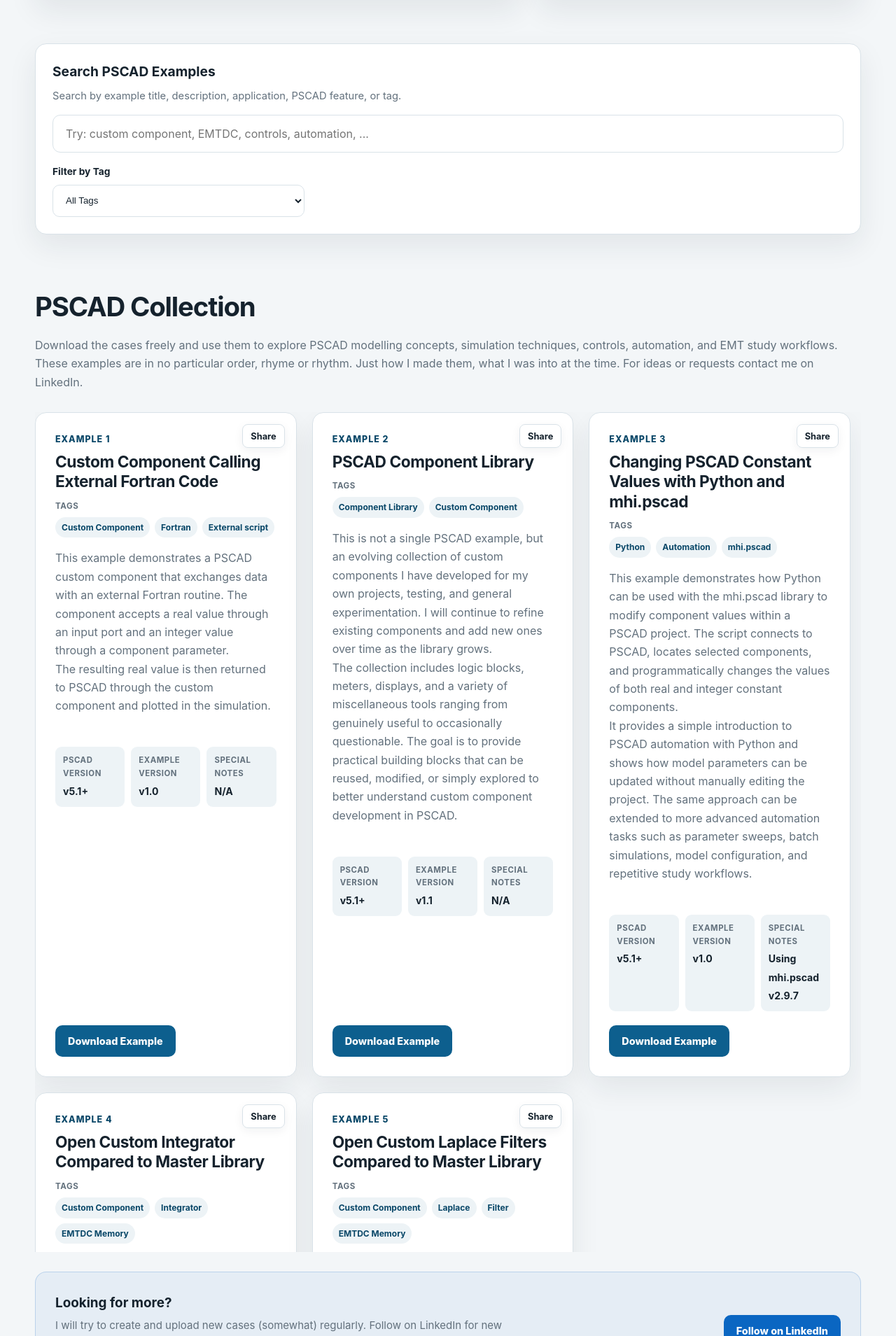
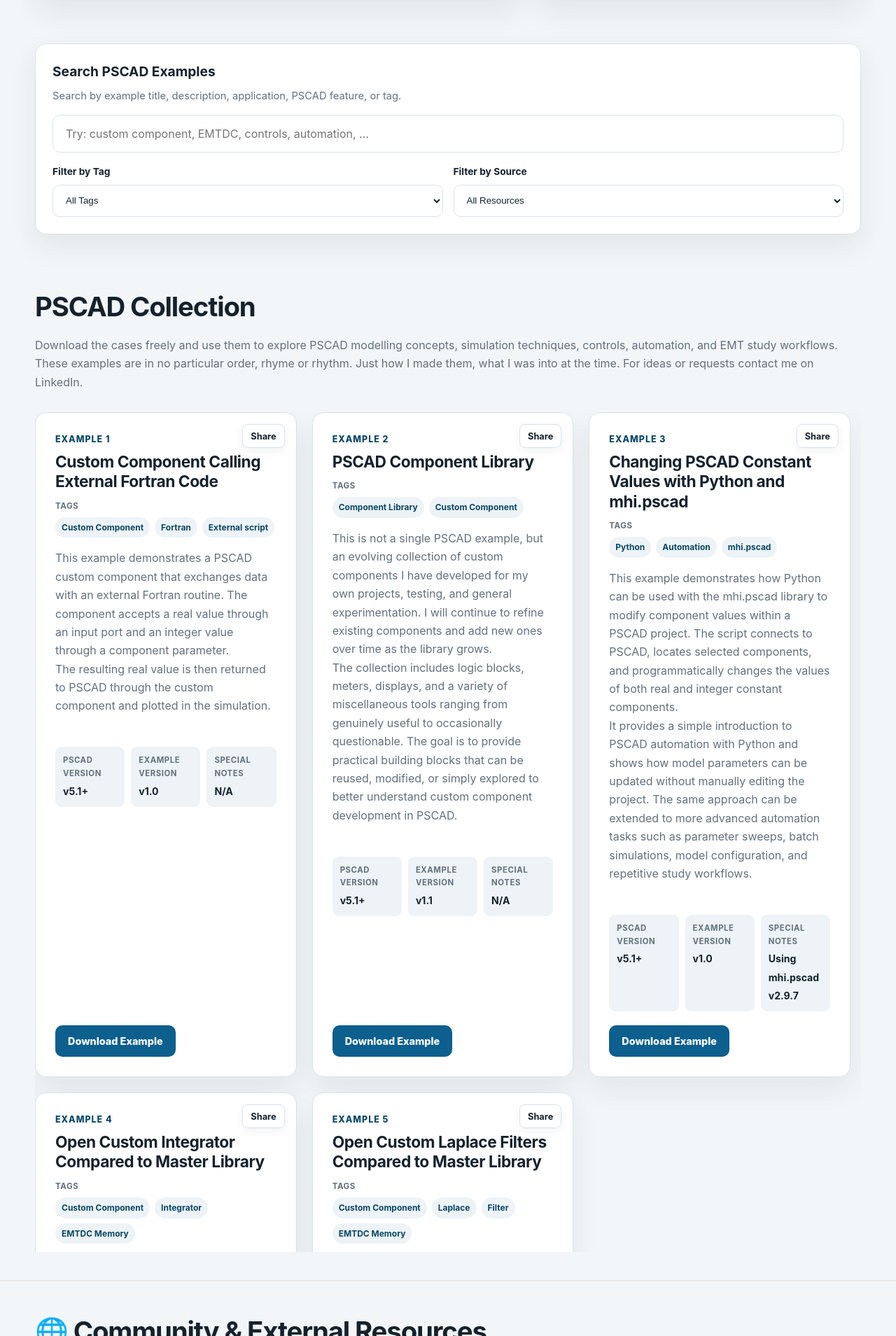
Before and after one commit to EMT-Tools/emt-tools.github.io, a Jekyll site: the page built from index.html, in a window 1280 px wide. Shown: the part 1233-3142 px from the top of the page at 70% size. Built offline with Jekyll 4.4.1, drawn with Linux system fonts in a browser that asks for light colours; some of the changed text lies outside the part shown.

Commit message:
Update index.html

```diff
--- a/index.html
+++ b/index.html
@@ -46,17 +46,34 @@
       <h2>Search PSCAD Examples</h2>
       <p>Search by example title, description, application, PSCAD feature, or tag.</p>
       <input aria-label="Search PSCAD examples" class="search-box" id="exampleSearch" placeholder="Try: custom component, EMTDC, controls, automation, ..." type="search"/>
-      <div class="tag-filter-wrap">
-        <label class="tag-filter-label" for="tagFilter">Filter by Tag</label>
-        <select aria-label="Filter PSCAD examples by tag" class="tag-filter" id="tagFilter">
-          <option value="">All Tags</option>
-        </select>
+
+      <div style="display: grid; grid-template-columns: repeat(auto-fit, minmax(200px, 1fr)); gap: 15px; margin-top: 16px;">
+        <div class="tag-filter-wrap" style="max-width: none; margin-top: 0;">
+          <label class="tag-filter-label" for="tagFilter">Filter by Tag</label>
+          <select aria-label="Filter PSCAD examples by tag" class="tag-filter" id="tagFilter">
+            <option value="">All Tags</option>
+          </select>
+        </div>
+        <div class="tag-filter-wrap" style="max-width: none; margin-top: 0;">
+          <label class="tag-filter-label" for="sourceFilter">Filter by Source</label>
+          <select aria-label="Filter by source" class="tag-filter" id="sourceFilter">
+            <option value="">All Resources</option>
+            <option value="internal">EMT-Tools Collection</option>
+            <option value="external">Community & External</option>
+          </select>
+        </div>
       </div>
+
     </div>
   </div>
 </section>
 
-<section class="examples" id="examples">
+<!-- Global No Results Message -->
+<div class="container">
+  <div class="no-results" id="noResults" style="margin-top: 10px;">No PSCAD examples match your search.</div>
+</div>
+
+<section class="examples" id="internal-section" style="padding-bottom: 20px;">
   <div class="container">
     <div class="section-heading">
       <h2>PSCAD Collection</h2>
@@ -66,7 +83,7 @@
     <div class="scrollable-grid-container">
       <div class="example-grid" id="exampleCollection">
         {% for example in site.examples %}
-        <article class="searchable-example example-card" data-search="{{ example.tags | join: ' ' | downcase }} {{ example.title | downcase }}" id="{{ example.slug }}">
+        <article class="searchable-example example-card" data-source="internal" data-search="{{ example.tags | join: ' ' | downcase }} {{ example.title | downcase }}" id="{{ example.slug }}">
           <button aria-label="Share this PSCAD example" class="share-button-top share-button" type="button">Share</button>
           <div class="example-content">
             <div class="example-number">Example {{ forloop.index }}</div>
@@ -96,32 +113,20 @@
         {% endfor %}
       </div>
     </div>
-
-    <div class="no-results" id="noResults">No PSCAD examples match your search.</div>
-
-    <div class="growth-callout">
-      <div>
-        <h3>Looking for more?</h3>
-        <p>I will try to create and upload new cases (somewhat) regularly. Follow on LinkedIn for new example releases, PSCAD tips, model development techniques, debugging lessons, and practical simulation insights.</p>
-      </div>
-      <a class="button button-linkedin follow-link" data-location="bottom-callout" href="https://www.linkedin.com/in/mathiaspielahn/" rel="noopener noreferrer" target="_blank">
-        Follow on LinkedIn
-      </a>
-    </div>
   </div>
 </section>
 
-<section class="examples external-resources-section" style="margin-top: 40px; border-top: 2px solid #eaeaea; padding-top: 40px;">
+<section class="examples external-resources-section" id="external-section" style="border-top: 2px solid #eaeaea; padding-top: 40px; padding-bottom: 40px;">
   <div class="container">
     <div class="section-heading">
-      <h2> Community Resources</h2>
+      <h2>🌐 Community & External Resources</h2>
       <p>The following resources are hosted externally and are not subject to the EMT-Tools MIT License. All rights and credits belong to their original authors.</p>
     </div>
 
     <div class="scrollable-grid-container">
       <div class="example-grid" id="external-examples-grid">
         {% for resource in site.data.external %}
-        <article class="searchable-example example-card" style="background-color: #e2e8f0; border: 1px solid #cbd5e1; box-shadow: none;" data-search="{{ resource.tags | join: ' ' | downcase }} {{ resource.title | downcase }}">
+        <article class="searchable-example example-card" data-source="external" style="background-color: #e2e8f0; border: 1px solid #cbd5e1; box-shadow: none;" data-search="{{ resource.tags | join: ' ' | downcase }} {{ resource.title | downcase }}">
 
           <div class="example-content">
             <div style="background-color: #cbd5e1; padding: 4px 10px; font-size: 0.85em; color: #1e293b; border-radius: 4px; display: inline-block; margin-bottom: 12px; font-weight: bold;">
@@ -151,6 +156,19 @@
         {% endfor %}
       </div>
     </div>
-
   </div>
 </section>
+
+<section style="padding-bottom: 82px;">
+  <div class="container">
+    <div class="growth-callout" style="margin-top: 0;">
+      <div>
+        <h3>Looking for more?</h3>
+        <p>I will try to create and upload new cases (somewhat) regularly. Follow on LinkedIn for new example releases, PSCAD tips, model development techniques, debugging lessons, and practical simulation insights.</p>
+      </div>
+      <a class="button button-linkedin follow-link" data-location="bottom-callout" href="https://www.linkedin.com/in/mathiaspielahn/" rel="noopener noreferrer" target="_blank">
+        Follow on LinkedIn
+      </a>
+    </div>
+  </div>
+</section>
```
